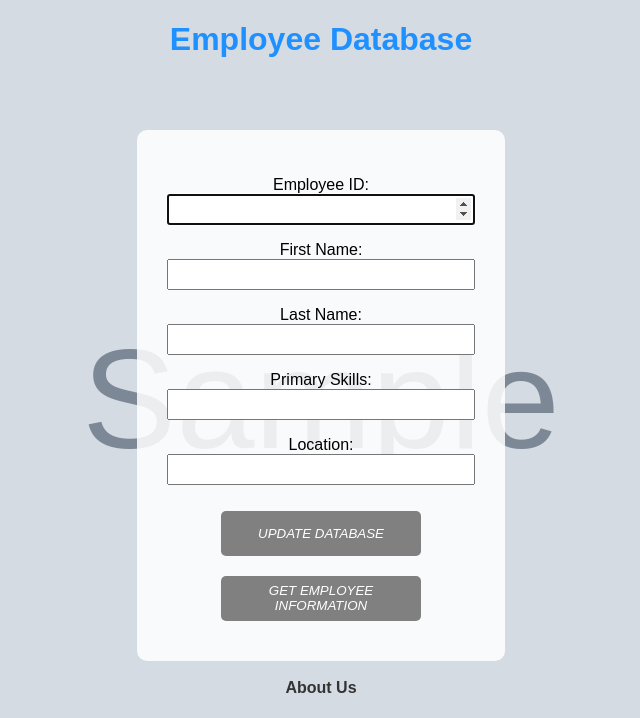
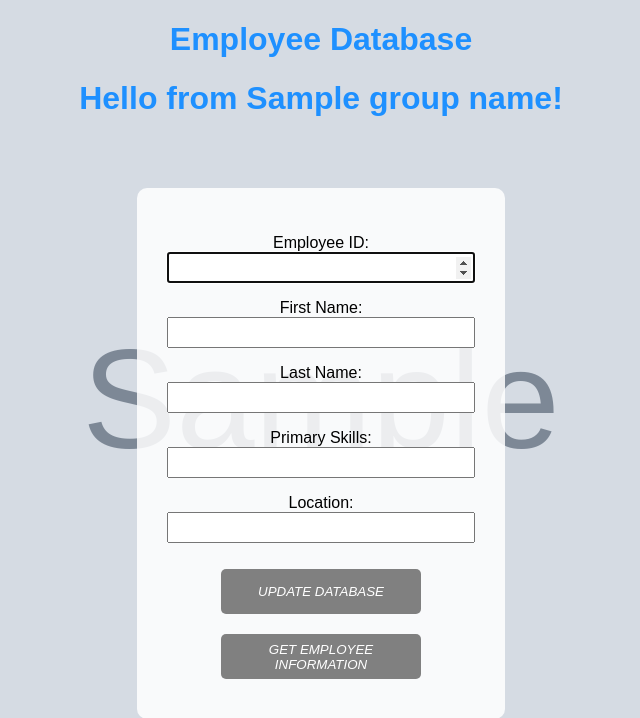
Before and after one commit to G4-k8/g4-k8-project, a Flask app: template code/templates/addemp.html in a window 1280 px wide. Shown: the top 718 px of the page, without its empty margins (319-959 px from the left). Run offline with Flask 2, Linux system fonts and the light colour scheme; the template is opened without the code that fills it: most values are stand-ins (such as "Sample title", 1, 10 or a date in 2020); grey boxes marked "Sample" are stand-in pictures; parts of the project's set-up code (start-up, migrations or seed data) failed here and were passed over.

Commit message:
added group name

```diff
--- a/code/templates/addemp.html
+++ b/code/templates/addemp.html
@@ -47,6 +47,11 @@
 <body>
 
 	<h1 style="color: DodgerBlue">Employee Database</h1>
+	   {% if group_name %}
+            <h1 style="color: DodgerBlue">Hello from {{ group_name }}!</h1>
+        {% else %}
+            <h1>Hello From CLO835!</h1>
+        {% endif %}
 
 	<div class="form-container">
 		<form action="/addemp" autocomplete="on" method="POST" enctype="multipart/form-data">
```
